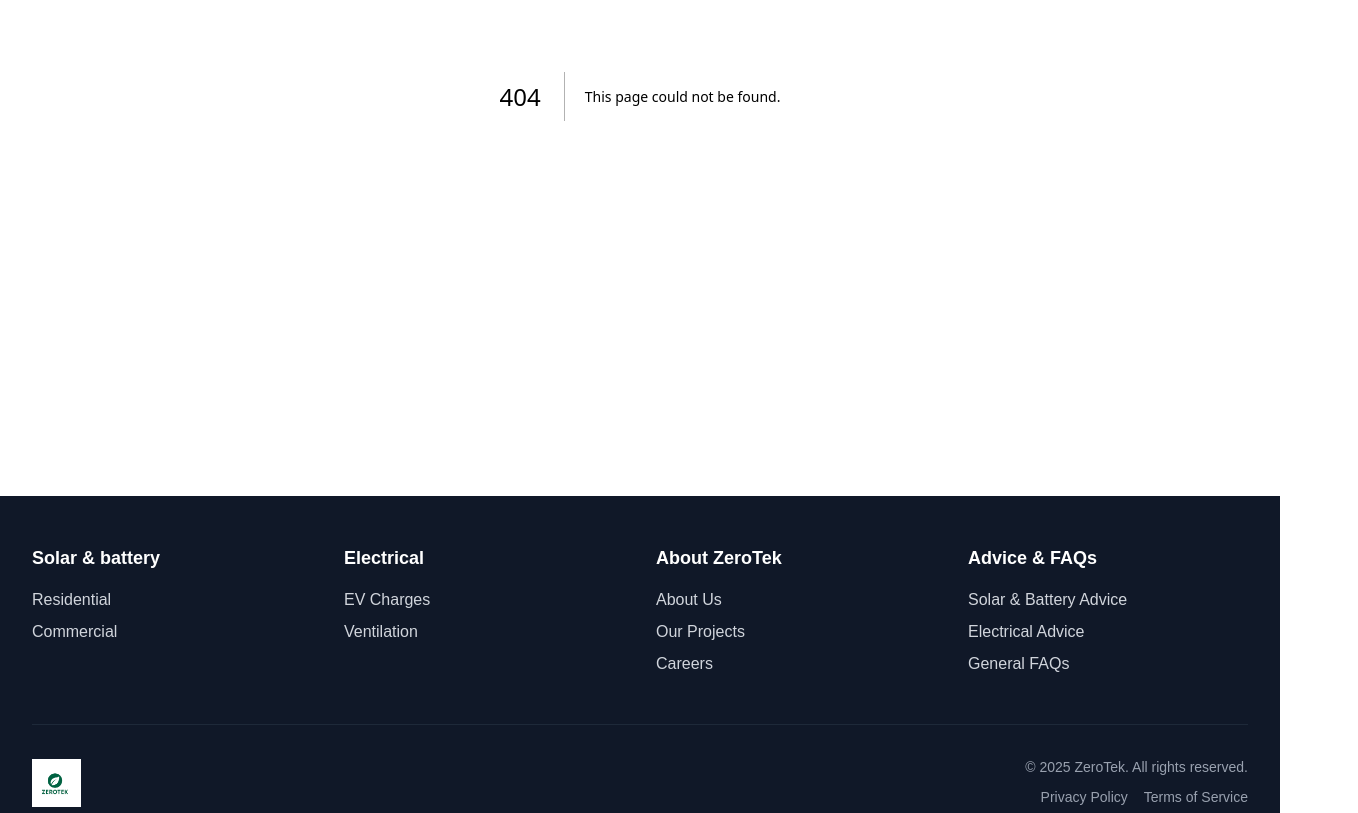
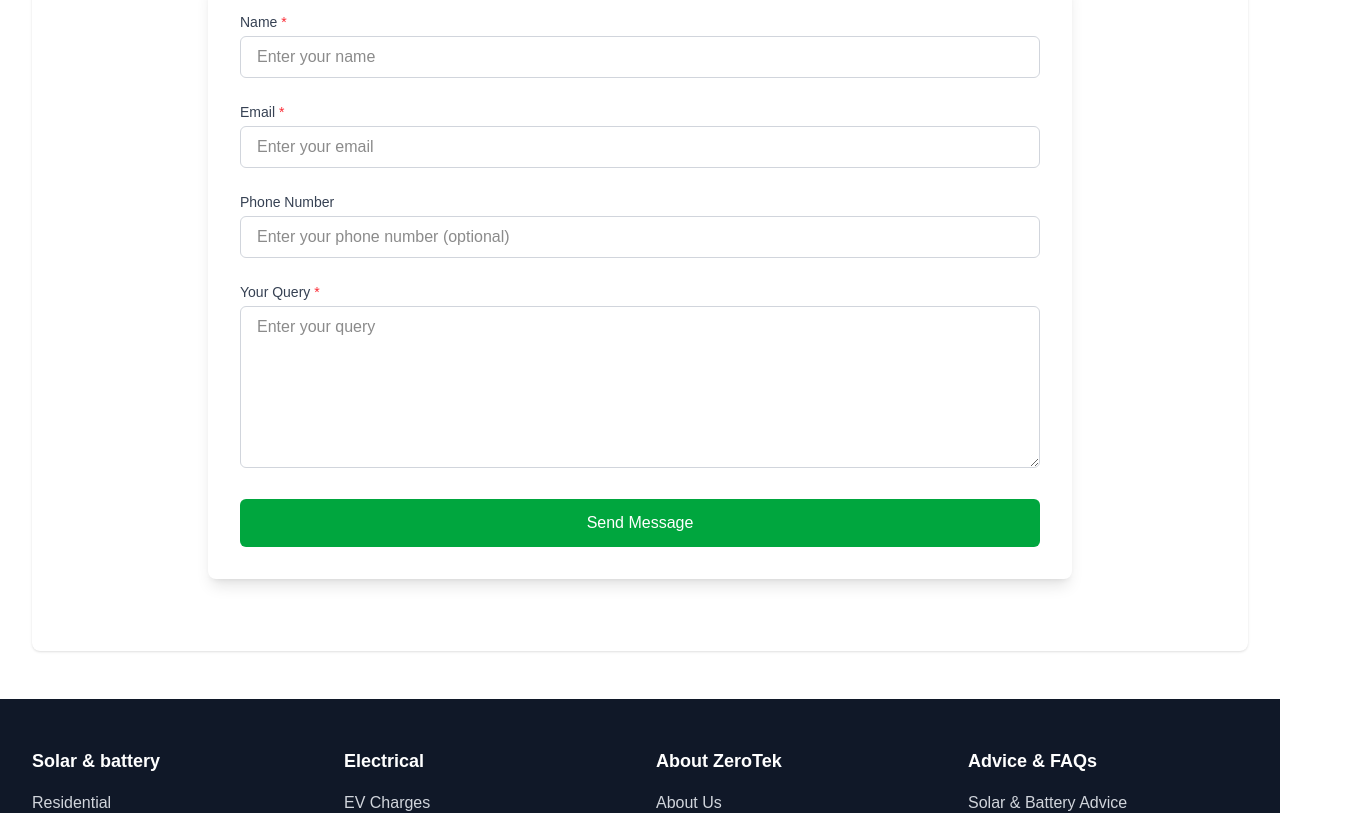
Before and after one commit to imranhamid83/zerotek, a Next.js app: page /contact in a window 1280 px wide. Before the commit this address had no page. Shown: the part 420-1233 px from the top of the page, 1358 px wide, since content can reach past the window. Built offline with nearby package versions, Linux system fonts and the light colour scheme.

Commit message:
logo update and contact us form

```diff
--- /dev/null
+++ b/src/app/api/contact/route.js
@@ -0,0 +1,43 @@
+import { NextResponse } from 'next/server';
+import nodemailer from 'nodemailer';
+
+export async function POST(request) {
+  try {
+    const { name, email, phone, query } = await request.json();
+
+    // Create a transporter using SMTP
+    const transporter = nodemailer.createTransport({
+      service: 'gmail',
+      auth: {
+        user: process.env.EMAIL_USER,
+        pass: process.env.EMAIL_PASS,
+      },
+    });
+
+    // Email content
+    const mailOptions = {
+      from: process.env.EMAIL_USER,
+      to: 'imranhamid83@gmail.com',
+      subject: `New Contact Form Submission from ${name}`,
+      html: `
+        <h2>New Contact Form Submission</h2>
+        <p><strong>Name:</strong> ${name}</p>
+        <p><strong>Email:</strong> ${email}</p>
+        ${phone ? `<p><strong>Phone:</strong> ${phone}</p>` : ''}
+        <p><strong>Query:</strong></p>
+        <p>${query}</p>
+      `,
+    };
+
+    // Send email
+    await transporter.sendMail(mailOptions);
+
+    return NextResponse.json({ success: true });
+  } catch (error) {
+    console.error('Error sending email:', error);
+    return NextResponse.json(
+      { error: 'Failed to send email' },
+      { status: 500 }
+    );
+  }
+}
--- /dev/null
+++ b/src/app/contact/page.js
@@ -0,0 +1,160 @@
+'use client';
+
+import { useState } from 'react';
+import PageTemplate from '@/components/PageTemplate';
+
+const ContactUs = () => {
+  const [formData, setFormData] = useState({
+    name: '',
+    email: '',
+    phone: '',
+    query: ''
+  });
+  const [errors, setErrors] = useState({});
+
+  const validateForm = () => {
+    const newErrors = {};
+    if (!formData.name.trim()) {
+      newErrors.name = 'Name is required';
+    }
+    if (!formData.email.trim()) {
+      newErrors.email = 'Email is required';
+    } else if (!/^[^\s@]+@[^\s@]+\.[^\s@]+$/.test(formData.email)) {
+      newErrors.email = 'Please enter a valid email address';
+    }
+    if (!formData.query.trim()) {
+      newErrors.query = 'Query is required';
+    }
+    setErrors(newErrors);
+    return Object.keys(newErrors).length === 0;
+  };
+
+  const handleChange = (e) => {
+    const { name, value } = e.target;
+    setFormData(prev => ({
+      ...prev,
+      [name]: value
+    }));
+    // Clear error when user starts typing
+    if (errors[name]) {
+      setErrors(prev => ({
+        ...prev,
+        [name]: ''
+      }));
+    }
+  };
+
+  const handleSubmit = (e) => {
+    e.preventDefault();
+    if (!validateForm()) return;
+
+    const subject = `Contact Form Submission from ${formData.name}`;
+    const body = `
+Name: ${formData.name}
+Email: ${formData.email}
+${formData.phone ? `Phone: ${formData.phone}\n` : ''}
+Query:
+${formData.query}
+    `.trim();
+
+    const mailtoLink = `mailto:imranhamid83@gmail.com?subject=${encodeURIComponent(subject)}&body=${encodeURIComponent(body)}`;
+    window.location.href = mailtoLink;
+  };
+
+  return (
+    <PageTemplate>
+      <div className="max-w-4xl mx-auto px-4 py-12">
+        <div className="text-center mb-12">
+          <h1 className="text-4xl font-bold text-gray-900 mb-4">Contact Us</h1>
+          <p className="text-lg text-gray-600">
+            Have a question or need assistance? Fill out the form below and we&apos;ll get back to you as soon as possible.
+          </p>
+        </div>
+
+        <div className="bg-white rounded-lg shadow-lg p-8">
+          <form onSubmit={handleSubmit} className="space-y-6">
+            <div>
+              <label htmlFor="name" className="block text-sm font-medium text-gray-700 mb-1">
+                Name <span className="text-red-500">*</span>
+              </label>
+              <input
+                type="text"
+                id="name"
+                name="name"
+                value={formData.name}
+                onChange={handleChange}
+                className={`w-full px-4 py-2 border rounded-md focus:outline-none focus:ring-2 focus:ring-green-500 ${
+                  errors.name ? 'border-red-500' : 'border-gray-300'
+                }`}
+                placeholder="Enter your name"
+              />
+              {errors.name && <p className="mt-1 text-sm text-red-500">{errors.name}</p>}
+            </div>
+
+            <div>
+              <label htmlFor="email" className="block text-sm font-medium text-gray-700 mb-1">
+                Email <span className="text-red-500">*</span>
+              </label>
+              <input
+                type="email"
+                id="email"
+                name="email"
+                value={formData.email}
+                onChange={handleChange}
+                className={`w-full px-4 py-2 border rounded-md focus:outline-none focus:ring-2 focus:ring-green-500 ${
+                  errors.email ? 'border-red-500' : 'border-gray-300'
+                }`}
+                placeholder="Enter your email"
+              />
+              {errors.email && <p className="mt-1 text-sm text-red-500">{errors.email}</p>}
+            </div>
+
+            <div>
+              <label htmlFor="phone" className="block text-sm font-medium text-gray-700 mb-1">
+                Phone Number
+              </label>
+              <input
+                type="tel"
+                id="phone"
+                name="phone"
+                value={formData.phone}
+                onChange={handleChange}
+                className="w-full px-4 py-2 border border-gray-300 rounded-md focus:outline-none focus:ring-2 focus:ring-green-500"
+                placeholder="Enter your phone number (optional)"
+              />
+            </div>
+
+            <div>
+              <label htmlFor="query" className="block text-sm font-medium text-gray-700 mb-1">
+                Your Query <span className="text-red-500">*</span>
+              </label>
+              <textarea
+                id="query"
+                name="query"
+                value={formData.query}
+                onChange={handleChange}
+                rows={6}
+                className={`w-full px-4 py-2 border rounded-md focus:outline-none focus:ring-2 focus:ring-green-500 ${
+                  errors.query ? 'border-red-500' : 'border-gray-300'
+                }`}
+                placeholder="Enter your query"
+              />
+              {errors.query && <p className="mt-1 text-sm text-red-500">{errors.query}</p>}
+            </div>
+
+            <div>
+              <button
+                type="submit"
+                className="w-full bg-green-600 text-white py-3 px-6 rounded-md font-medium hover:bg-green-700 focus:outline-none focus:ring-2 focus:ring-green-500 focus:ring-offset-2 cursor-pointer"
+              >
+                Send Message
+              </button>
+            </div>
+          </form>
+        </div>
+      </div>
+    </PageTemplate>
+  );
+};
+
+export default ContactUs;
--- a/src/components/Footer.js
+++ b/src/components/Footer.js
@@ -1,7 +1,6 @@
 'use client';
 
 import Link from 'next/link';
-import Image from 'next/image';
 
 const Footer = () => {
   const menuItems = [
@@ -63,14 +62,11 @@ const Footer = () => {
         <div className="mt-12 pt-8 border-t border-gray-800">
           <div className="flex flex-col md:flex-row justify-between items-center">
             <div className="mb-4 md:mb-0">
-              <Link href="/" className="flex items-center justify-center md:justify-start">
-                <Image
-                  src="/images/logo.png"
-                  alt="ZeroTek Logo"
-                  width={180}
-                  height={50}
-                  className="h-12 w-auto"
-                />
+              <Link
+                href="/contact"
+                className="inline-block bg-green-600 text-white px-6 py-3 rounded-md font-medium hover:bg-green-700 transition-colors duration-200"
+              >
+                Contact Us
               </Link>
             </div>
             <div className="text-center md:text-right">
```
Also changed, not shown: package.json (+5 -4 lines), public/images/logo.png, 1 other file (tests, documents, lock files or other folders).
